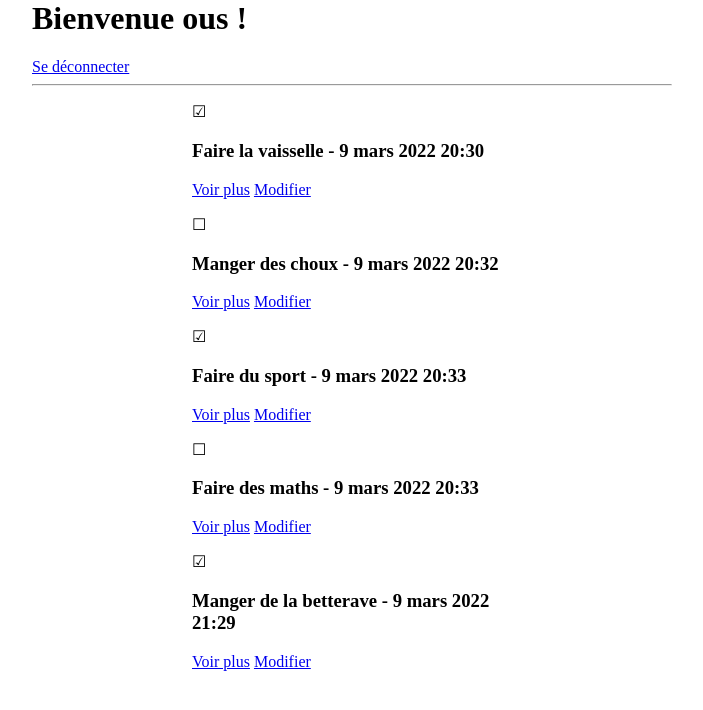
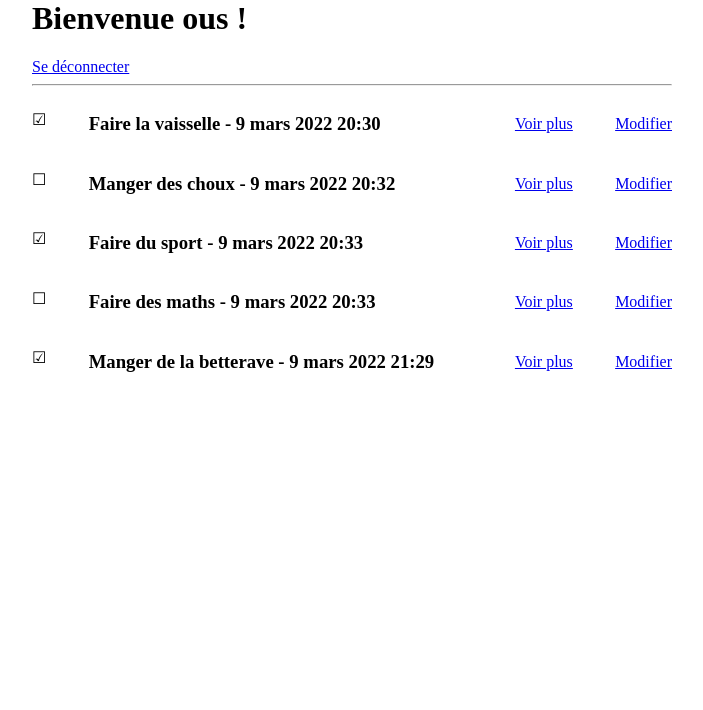
Before and after one commit to ousmanito/django-todo, a Django app: page / in a window 1280 px wide. Shown: the top 710 px of the page, without its empty margins (288-991 px from the left). Run offline with Django 4.2, Linux system fonts and the light colour scheme; a user stored in the database is signed in; data comes from the database, SQL or seed files in the repository; both versions use the stored data as it was after the commit.

Commit message:
grid integration of tasks

```diff
--- a/base/templates/base/tasks.html
+++ b/base/templates/base/tasks.html
@@ -5,10 +5,18 @@
     }
 
 
-  .task-container {
-      width: 50%;
-      margin: 0 auto
+  .task-container span  {
+      width: 100%;
+      display: grid;
+      grid-template-columns: auto 60% auto auto;
+
   }
+
+  .task-container a {
+      align-self: center;
+      justify-self: end;
+  }
+
   h3 {
       width: fit-content;
   }
```
Also changed, not shown: db.sqlite3.
